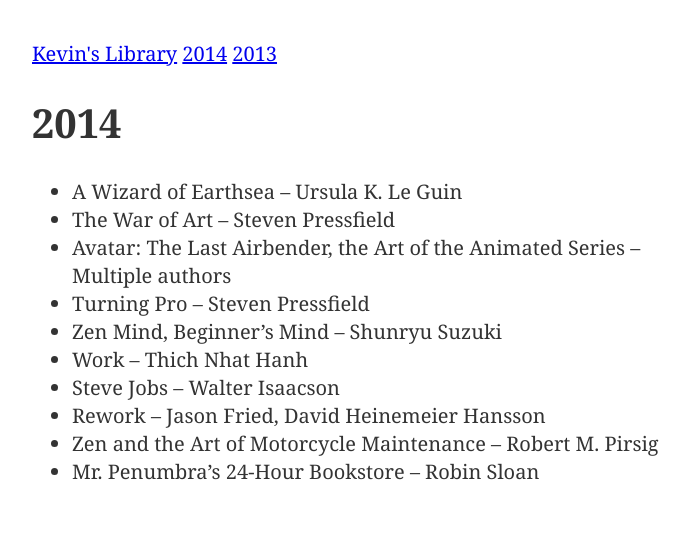
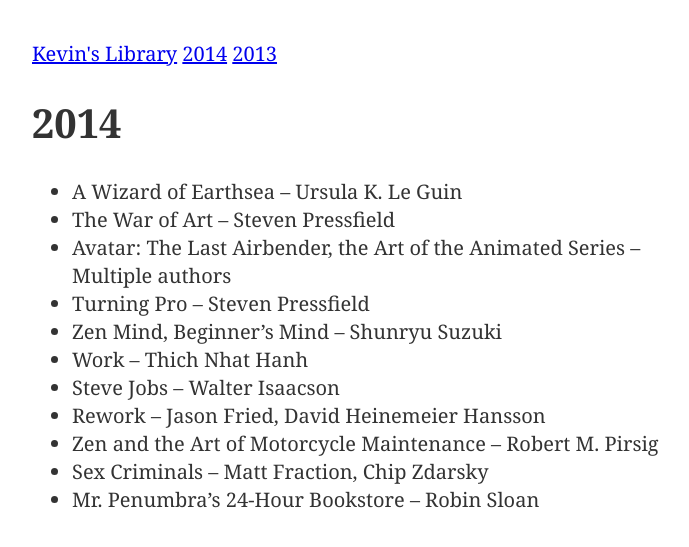
Before and after one commit to kmcgillivray/librarie, a Jekyll site: the page built from 2014/index.md, in a window 1280 px wide. Shown: the top 547 px of the page, without its empty margins (283-972 px from the left). Built offline with Jekyll 4.4.1, drawn with Linux system fonts in a browser that asks for light colours.

Commit message:
Update index.md

```diff
--- a/2014/index.md
+++ b/2014/index.md
@@ -12,4 +12,5 @@ title: 2014
 * Steve Jobs – Walter Isaacson
 * Rework – Jason Fried, David Heinemeier Hansson
 * Zen and the Art of Motorcycle Maintenance – Robert M. Pirsig
+* Sex Criminals – Matt Fraction, Chip Zdarsky
 * Mr. Penumbra's 24-Hour Bookstore – Robin Sloan
```
